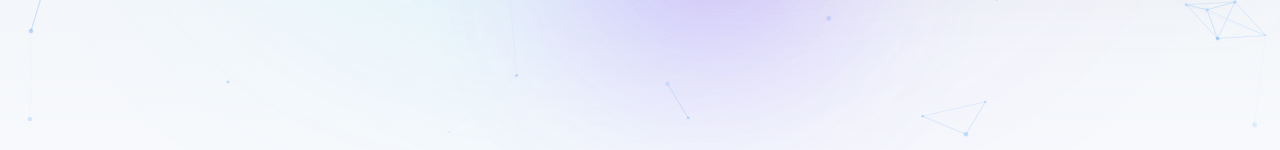
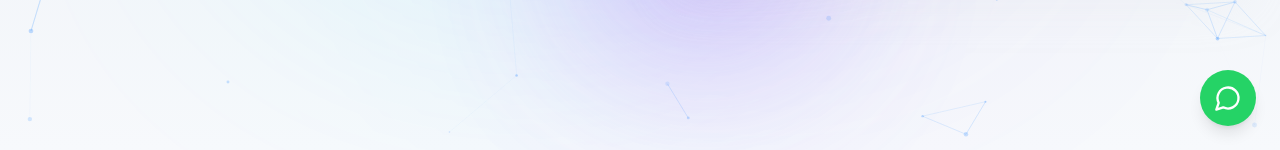
Before and after one commit to Raviprakashsa/magnuscopo-website-dummy-, a React (Vite) app: page / in a window 1280 px wide. Shown: the part 650-800 px from the top of the page. Built offline with nearby package versions, Linux system fonts and the light colour scheme.

Commit message:
Add floating WhatsApp button
Co-authored-by: Copilot <223556219+Copilot@users.noreply.github.com>

```diff
--- a/src/App.tsx
+++ b/src/App.tsx
@@ -11,6 +11,7 @@ import ContactPage from './pages/ContactPage';
 import BlogPage from './pages/BlogPage';
 import BlogArticlePage from './pages/BlogArticlePage';
 import { useTheme } from './context/ThemeContext';
+import { MessageCircle } from 'lucide-react';
 
 function App() {
   const { theme } = useTheme();
@@ -72,6 +73,16 @@ function App() {
           <div className="h-screen" />
         </div>
       </div>
+      <a
+        href="https://wa.me/+917899899691"
+        target="_blank"
+        rel="noreferrer"
+        aria-label="Chat with us on WhatsApp"
+        title="Chat with us on WhatsApp"
+        className="fixed bottom-6 right-6 z-50 flex h-14 w-14 items-center justify-center rounded-full bg-[#25D366] text-white shadow-lg transition-transform duration-300 hover:scale-110 hover:bg-[#20BD5A] focus:outline-none focus:ring-4 focus:ring-[#25D366]/40"
+      >
+        <MessageCircle className="h-7 w-7" aria-hidden="true" />
+      </a>
     </div>
   );
 }
```
